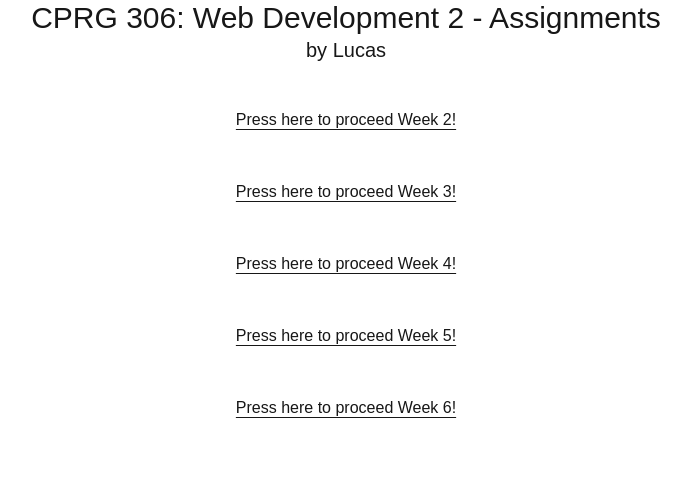
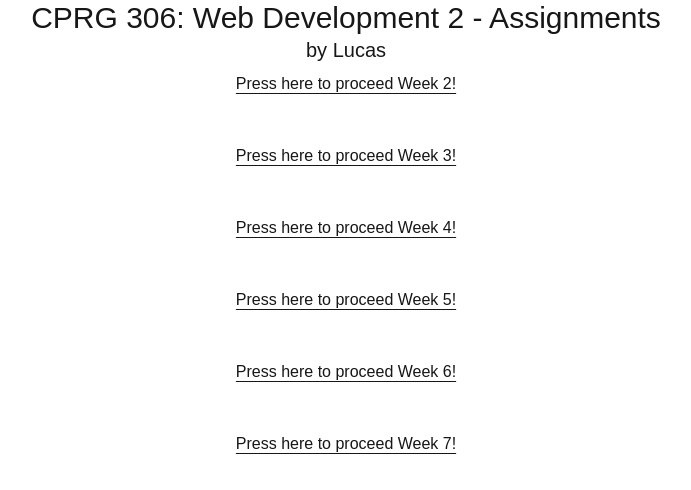
Before and after one commit to lucaslam704/cprg306-assignments, a Next.js app: page / in a window 1280 px wide. Shown: the top 490 px of the page, without its empty margins (294-985 px from the left). Built offline with nearby package versions, Linux system fonts and the light colour scheme.

Commit message:
add week 7 link in mainpage

```diff
--- a/app/page.js
+++ b/app/page.js
@@ -11,6 +11,7 @@ export default function Home() {
         <h2> <a href="https://cprg306-assignments-alpha-five.vercel.app/week-4" className="underline underline-offset-4 mb-2">Press here to proceed Week 4!</a></h2>
         <h2> <a href="https://cprg306-assignments-alpha-five.vercel.app/week-5" className="underline underline-offset-4 mb-2">Press here to proceed Week 5!</a></h2>
         <h2> <a href="https://cprg306-assignments-alpha-five.vercel.app/week-6" className="underline underline-offset-4 mb-2">Press here to proceed Week 6!</a></h2>
+        <h2> <a href="https://cprg306-assignments-alpha-five.vercel.app/week-7" className="underline underline-offset-4 mb-2">Press here to proceed Week 7!</a></h2>
       </div>
     </div>
   );
```
